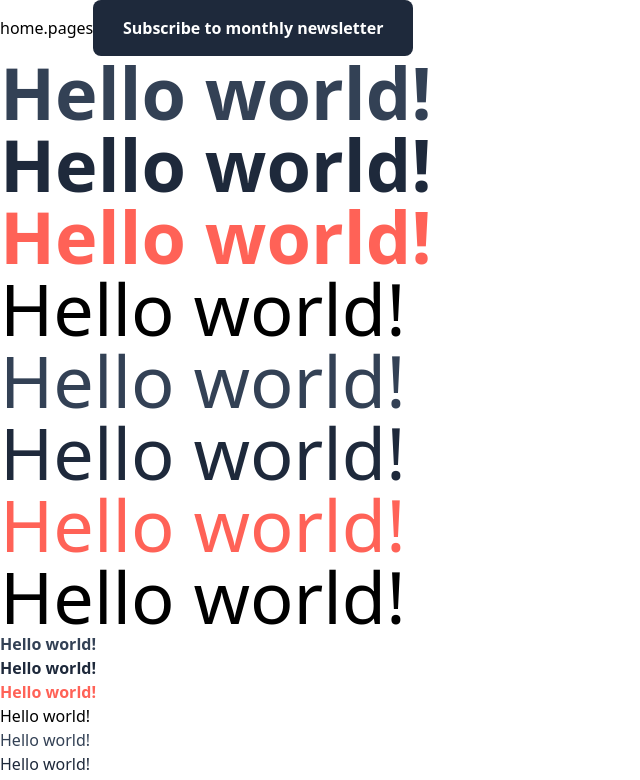
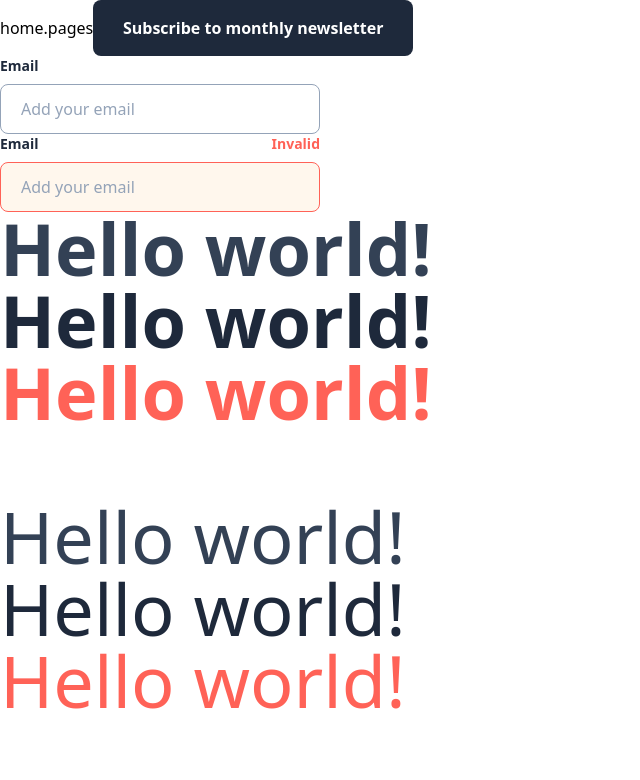
Before and after one commit to Lio-n/FM-newsletter, a React (Vite) app: page / in a window 1280 px wide. Shown: the top 780 px of the page, without its empty margins (0-640 px from the left). Built offline with nearby package versions, Linux system fonts and the light colour scheme.

Commit message:
feat(ui) : add button, testField, phrase atoms

```diff
--- a/src/helpers/fonts.helper.ts
+++ b/src/helpers/fonts.helper.ts
@@ -16,10 +16,10 @@ type TextColor = {
 };
 
 const TextColors: TextColor = {
-  white: "font-normal",
-  "slate-700": "text-slate-700",
-  "slate-800": "text-slate-800",
-  tomato: "text-tomato",
+  white: "text-white", // hsl(0, 0%, 100%)
+  "slate-700": "text-slate-700", // hsl(235, 18%, 26%)
+  "slate-800": "text-slate-800", // hsl(234, 29%, 20%)
+  tomato: "text-tomato", // hsl(4, 100%, 67%)
 };
 
 export { FontWeights, type FontWeight, TextColors, type TextColor };
--- a/src/index.css
+++ b/src/index.css
@@ -4,11 +4,3 @@
 :root {
   --color-tomato: hsl(4, 100%, 67%);
 }
-
-.text-tomato {
-  color: var(--color-tomato);
-}
-
-.color-tomato {
-  color: var(--color-tomato);
-}
--- a/src/pages/home.pages.tsx
+++ b/src/pages/home.pages.tsx
@@ -1,5 +1,6 @@
 import Body from "../ui/atoms/body.atom";
 import Button from "../ui/atoms/button.atom";
+import TextField from "../ui/atoms/textField.atom";
 import Title from "../ui/atoms/title.atom";
 
 const HomePage = () => {
@@ -7,6 +8,8 @@ const HomePage = () => {
     <div>
       home.pages
       <Button>Subscribe to monthly newsletter</Button>
+      <TextField name={"email"} label="Email" placeholder="Add your email" />
+      <TextField name={"email"} label="Email" placeholder="Add your email" error={{ msg: "Invalid", hasError: true }} />
       <Title textWeight="bold" textColor="slate-700">
         Hello world!
       </Title>
--- a/src/ui/atoms/button.atom.tsx
+++ b/src/ui/atoms/button.atom.tsx
@@ -3,14 +3,11 @@ import { BodyProps } from "./body.atom";
 
 interface ButtonProps extends Omit<BodyProps, "textColor"> {}
 
-/* Todo
-    - Add transition delay.
-*/
 const Button = (props: ButtonProps) => (
   <button
     className={`cursor-pointer max-w-xs w-full text-base font-sans bg-slate-800 p-4 rounded-lg text-white ${
       FontWeights[props.textWeight || "bold"]
-    } ${props.className} hover:bg-gradient-to-r from-pink-500  to-tomato hover:shadow-2xl shadow-current`}
+    } ${props.className} hover:bg-gradient-to-r from-pink-500 to-tomato hover:shadow-2xl shadow-current `}
     children={props.children}
   />
 );
--- /dev/null
+++ b/src/ui/atoms/phrase.atom.tsx
@@ -0,0 +1,13 @@
+import { FontWeights, TextColors } from "../../helpers/fonts.helper";
+import { type BodyProps } from "./body.atom";
+
+interface PhraseProps extends BodyProps {}
+
+const Phrase = (props: PhraseProps) => (
+  <span
+    className={`text-base font-sans ${FontWeights[props.textWeight || "normal"]} ${TextColors[props.textColor || "white"]} ${props.className}`}
+    children={props.children}
+  />
+);
+
+export default Phrase;
--- /dev/null
+++ b/src/ui/atoms/textField.atom.tsx
@@ -0,0 +1,32 @@
+import { InputHTMLAttributes } from "react";
+import Phrase from "./phrase.atom";
+
+type ErrorInput = {
+  hasError: boolean;
+  msg?: string;
+};
+
+interface TextFieldProps extends InputHTMLAttributes<HTMLInputElement> {
+  label?: string;
+  name: string;
+  error?: ErrorInput;
+}
+
+const TextField = ({ label, name, type = "text", ...props }: TextFieldProps) => (
+  <label htmlFor={name} className="flex flex-col max-w-xs w-full gap-2">
+    <div className="flex justify-between">
+      {label && <Phrase children={label} className="text-sm" textWeight="bold" textColor="slate-800" />}
+      {props?.error?.msg && <Phrase children={props?.error.msg} className="text-sm" textWeight="bold" textColor="tomato" />}
+    </div>
+    <input
+      type={type}
+      id={name}
+      className={`px-5 py-3 rounded-lg placeholder:text-slate-400 border border-current border-slate-400 focus:border-slate-700 text-slate-700 ${
+        props.error?.hasError && "text-tomato border-tomato focus:border-tomato bg-orange-50"
+      }`}
+      {...props}
+    />
+  </label>
+);
+
+export default TextField;
--- a/tailwind.config.js
+++ b/tailwind.config.js
@@ -6,7 +6,7 @@ export default {
   content: ["./index.html", "./src/**/*.{js,ts,jsx,tsx}"],
   theme: {
     colors: {
-      tomato: "hsl(4, 100%, 67%)",
+      tomato: "var(--color-tomato)",
       ...colors,
     },
   },
```
